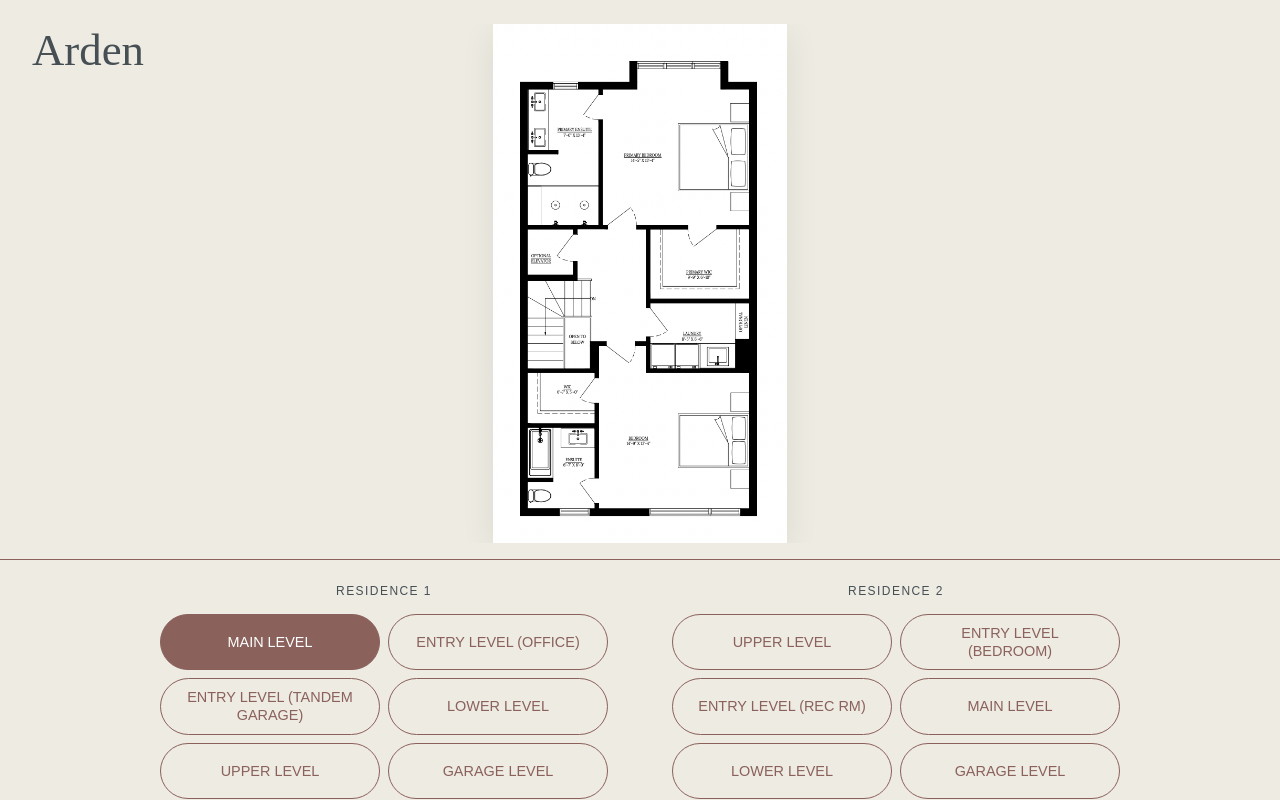
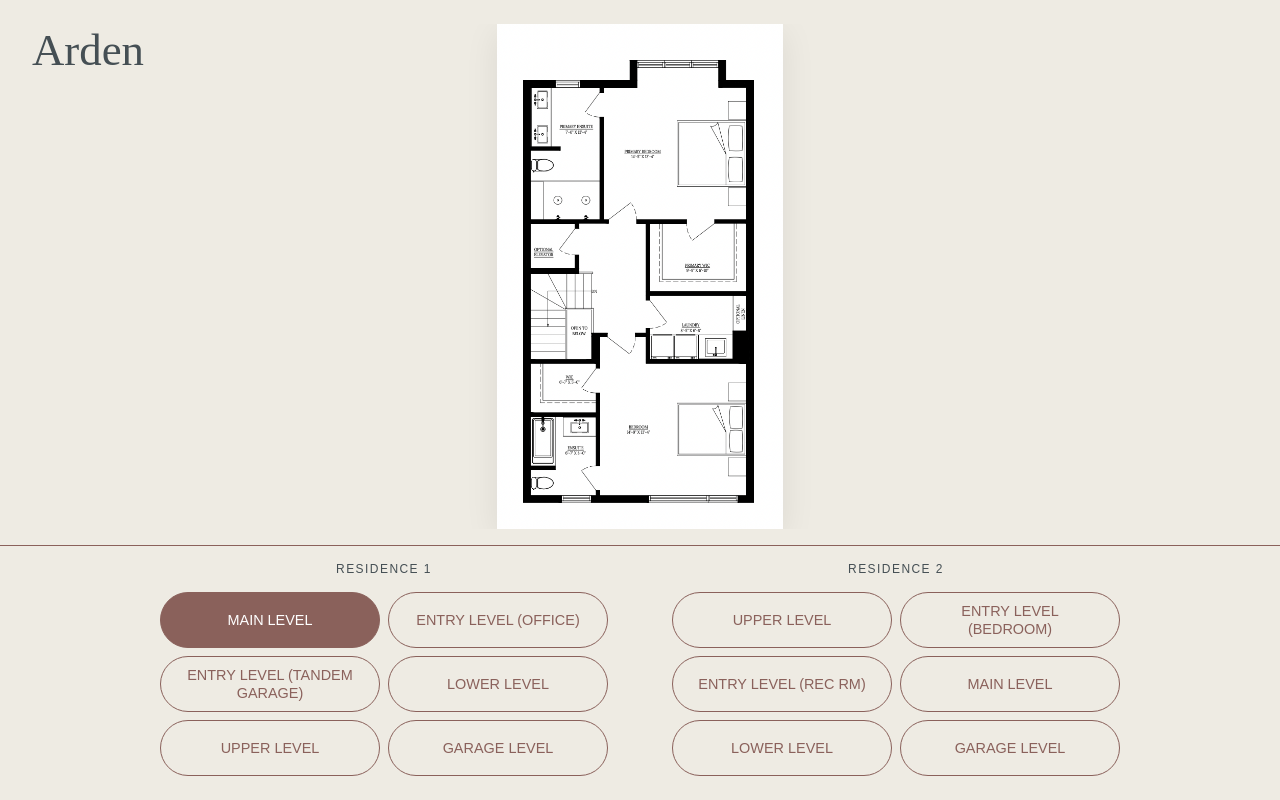
Before and after one commit to meghaman/sales-centre-app, a React (Vite) app: page / in a window 1280 px wide. Built offline with nearby package versions, Linux system fonts and the light colour scheme; a web font is replaced by a local one.

Commit message:
Anchor button panel to bottom and let floor plan fill remaining height.

```diff
--- a/src/pages/FloorPlanPage.module.css
+++ b/src/pages/FloorPlanPage.module.css
@@ -1,35 +1,35 @@
 .page {
   display: flex;
   flex-direction: column;
-  height: 100%;
+  height: 100dvh;
+  max-height: 100dvh;
   background: var(--color-bg);
 }
 
 .viewerRegion {
-  flex: 7;
+  flex: 1 1 auto;
   min-height: 0;
   position: relative;
   overflow: hidden;
 }
 
 .panelRegion {
-  flex: 3;
-  min-height: 0;
+  flex: 0 0 auto;
+  margin-top: auto;
   display: flex;
   flex-direction: column;
   background: var(--color-bg);
   border-top: var(--divider-height) solid var(--color-divider);
   box-shadow: 0 -24px 48px rgba(242, 238, 232, 0.95);
+  padding-bottom: env(safe-area-inset-bottom, 0px);
 }
 
 .panelInner {
-  flex: 1;
   display: flex;
   align-items: stretch;
   justify-content: center;
   gap: var(--space-xl);
-  padding: var(--space-lg) var(--space-xl) var(--space-xl);
-  overflow: hidden;
+  padding: var(--space-md) var(--space-xl) var(--space-lg);
 }
 
 @media (orientation: landscape) and (min-width: 900px) {
@@ -38,3 +38,10 @@
     gap: 4rem;
   }
 }
+
+@media (orientation: portrait) {
+  .panelInner {
+    gap: var(--space-lg);
+    padding-inline: var(--space-lg);
+  }
+}
--- a/src/styles/global.css
+++ b/src/styles/global.css
@@ -10,6 +10,8 @@ html,
 body,
 #root {
   height: 100%;
+  min-height: 100dvh;
+  max-height: 100dvh;
   margin: 0;
 }
 
```
